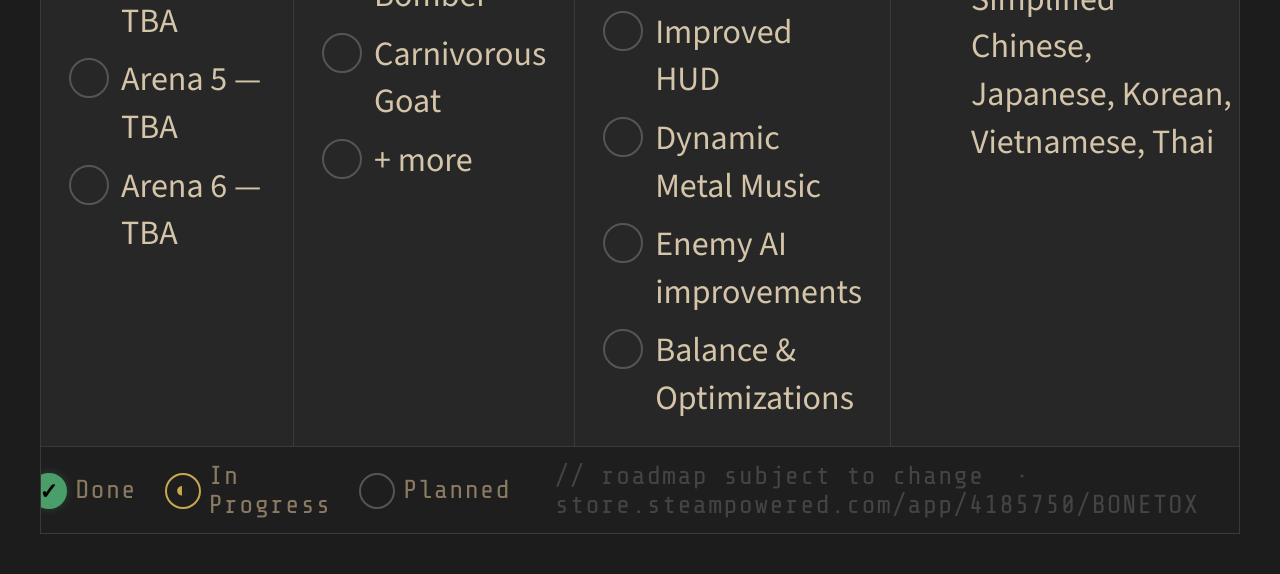
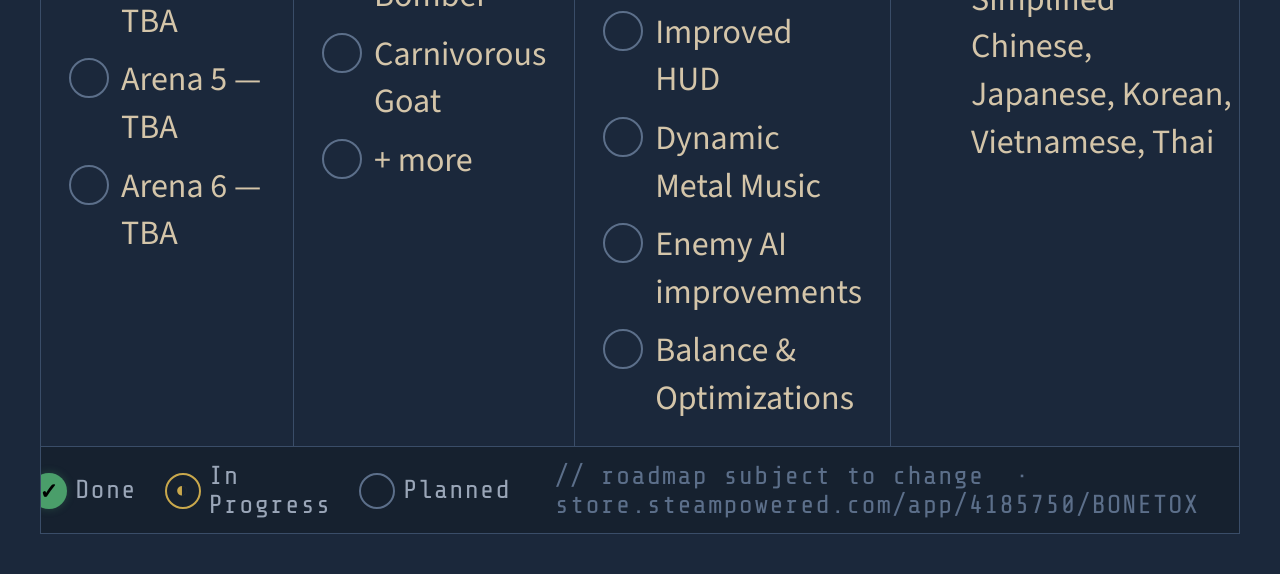
Before and after one commit to kldone/kldone-website, a website built with webpack: page roadmap/roadmap_short.html in a window 1280 px wide. Shown: the part 838-1412 px from the top of the page. Built offline with nearby package versions, Linux system fonts and the light colour scheme.

Commit message:
Link to roadmap. Short roadmap background color to steam's #1b283b (note: ai surface: #24344a)

```diff
--- a/roadmap/roadmap_short.html
+++ b/roadmap/roadmap_short.html
@@ -8,13 +8,13 @@
   @import url('https://fonts.googleapis.com/css2?family=Oswald:wght@400;600;700&family=Share+Tech+Mono&family=Source+Sans+3:wght@300;400;600&display=swap');
 
   :root {
-    --bg:        #1c1c1c;
-    --surface:   #272727;
-    --border:    #3a3a3a;
-    --blood:     #8B0000;
-    --blood-mid: #B22222;
+    --bg:        #1b283b;
+    --surface:   #1b283b;
+    --border:    #3a4d68;
+    --blood:     #a51c1c;
+    --blood-mid: #d1483f;
     --bone:      #d4c5a9;
-    --bone-dim:  #8a7a62;
+    --bone-dim:  #9aa6b8;
     --white:     #f0ece4;
     --done:      #4a9e6a;
     --partial:   #c9a84c;
@@ -50,7 +50,7 @@
     justify-content: space-between;
     padding: 22px 40px 20px;
     border-bottom: 1px solid var(--border);
-    background: #222;
+    background: #1f2e42;
   }
 
   .rm-title {
@@ -140,7 +140,7 @@
 
   .dot.todo {
     background: transparent;
-    border: 2px solid #555;
+    border: 2px solid #5c6f8a;
   }
 
   .label {
@@ -154,7 +154,7 @@
   .label small {
     display: block;
     font-size: 26px;
-    color: #555;
+    color: #6b7d99;
     font-family: 'Share Tech Mono', monospace;
     margin-top: 2px;
   }
@@ -165,7 +165,7 @@
     gap: 28px;
     padding: 14px 40px;
     border-top: 1px solid var(--border);
-    background: #1e1e1e;
+    background: #16212f;
     justify-content: flex-end;
   }
 
@@ -247,7 +247,7 @@
     <div class="legend-item"><div class="dot done" style="width:36px;height:36px;font-size:22px;"></div> Done</div>
     <div class="legend-item"><div class="dot partial" style="width:36px;height:36px;font-size:20px;"></div> In Progress</div>
     <div class="legend-item"><div class="dot todo" style="width:36px;height:36px;"></div> Planned</div>
-    <div class="legend-item" style="margin-left:16px;color:#444">// roadmap subject to change &nbsp;·&nbsp; store.steampowered.com/app/4185750/BONETOX</div>
+    <div class="legend-item" style="margin-left:16px;color:#5c6f8a">// roadmap subject to change &nbsp;·&nbsp; store.steampowered.com/app/4185750/BONETOX</div>
   </div>
 
 </div>
```
Also changed, not shown: index.html (+4 -4 lines).
